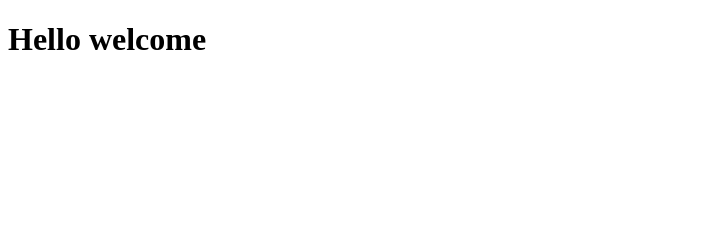
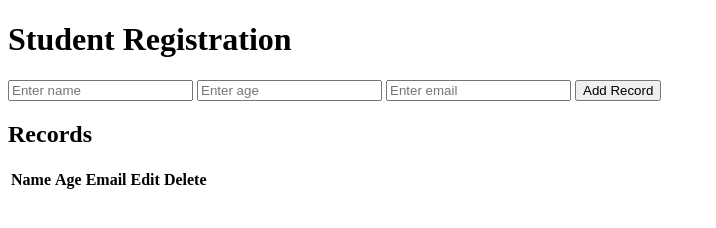
Before and after one commit to subbaraokanamarlapudi/CURD-OPERATIONS, a plain HTML site: page index.html in a window 1280 px wide. Shown: the whole page, without its empty margins (0-716 px from the left). Drawn offline with Linux system fonts and the light colour scheme.

Commit message:
updated html

```diff
--- a/index.html
+++ b/index.html
@@ -6,6 +6,36 @@
     <title>Document</title>
 </head>
 <body>
-    <h1>Hello welcome</h1>
+    <div class="container">
+        <div class="left">
+            <h1>Student Registration</h1>
+
+            <form id="record-form">
+                <input type="text" id="name" placeholder="Enter name" required>
+                <input type="number" id="age" placeholder="Enter age" required>
+                <input type="text" id="email" placeholder="Enter email" required>
+                <button type="submit">Add Record </button>
+                <input type="hidden" id="edit-index" value="-1">
+            </form>
+        </div>
+
+        <div class="right">
+            <h2> Records </h2>
+
+            <table>
+                <thead>
+                    <tr>
+                        <th>Name</th>
+                        <th>Age</th>
+                        <th>Email</th>
+                        <th>Edit</th>
+                        <th>Delete</th>
+                    </tr>
+                </thead>
+
+                <tbody id="record-list"></tbody>
+            </table>
+        </div>
+    </div>
 </body>
 </html>
```
